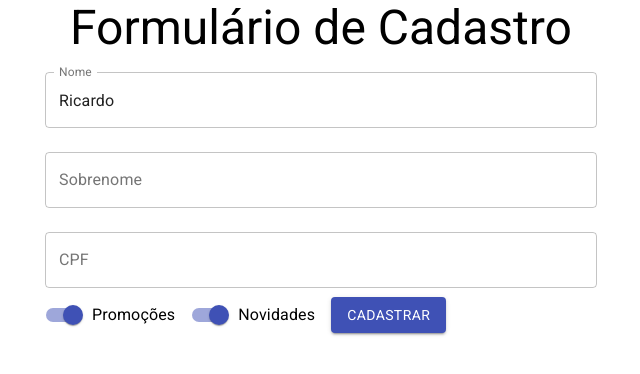
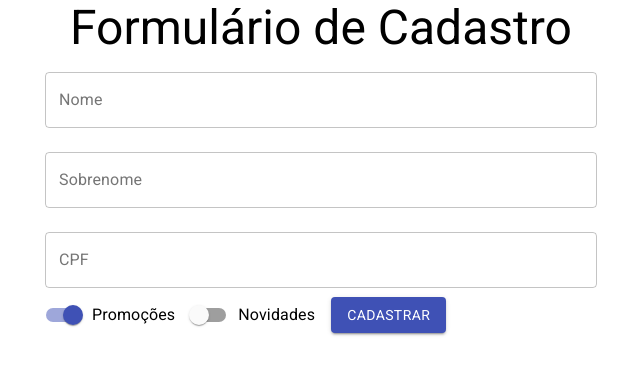
Before and after one commit to felipereiss18/form-alura, a React (Create React App) app: page / in a window 1280 px wide. Shown: the top 374 px of the page, without its empty margins (319-959 px from the left). Built offline with nearby package versions, Linux system fonts and the light colour scheme.

Commit message:
FEAT: entendendo as regras do Hooks

```diff
--- a/src/App.js
+++ b/src/App.js
@@ -9,9 +9,13 @@ function App() {
   return (
       <Container component="article" maxWidth="sm">
           <Typography variant="h3" component="h1" align="center">Formulário de Cadastro</Typography>
-          <FormularioCadastro/>
+          <FormularioCadastro aoEnviar={aoEnviarForm}/>
       </Container>
 );
 }
 
+function aoEnviarForm(dados){
+    console.log(dados)
+}
+
 export default App;
--- a/src/components/FormularioCadastro/FormularioCadastro.jsx
+++ b/src/components/FormularioCadastro/FormularioCadastro.jsx
@@ -1,25 +1,24 @@
 import React, {useState} from 'react';
 import {Switch, TextField, Button, FormControlLabel} from "@material-ui/core";
 
-function FormularioCadastro() {
+function FormularioCadastro({aoEnviar}) {
 
-    const [nome, setNome] = useState("Ricardo");
-    const [sobrenome, setSobrenome] = useState("")
+    const [nome, setNome] = useState("");
+    const [sobrenome, setSobrenome] = useState("");
+    const [cpf, setCpf] = useState("");
+    const [promocoes, setPromocoes] = useState(true);
+    const [novidades, setNovidades] = useState(false);
+
     return(
         <form
             onSubmit={event => {
                 event.preventDefault();
-                console.log(nome, sobrenome);
+                aoEnviar({nome, sobrenome, cpf, promocoes, novidades})
         }}>
             <TextField
                 value={nome}
                 onChange={event => {
-                    let tmpNome = event.target.value
-                    if(tmpNome.length >= 3){
-                        tmpNome = tmpNome.substr(0,3);
-                    }
-
-                    setNome(tmpNome);
+                    setNome(event.target.value);
                 }}
 
                 id="nome"
@@ -39,14 +38,30 @@ function FormularioCadastro() {
                 margin="normal"/>
 
             <TextField
+                value={cpf}
+                onChange={event => {
+                    setCpf(event.target.value);
+                }}
                 id="cpf"
                 label="CPF"
                 variant="outlined"
                 fullWidth
                 margin="normal"/>
 
-            <FormControlLabel control={<Switch name="promocoes" defaultChecked color="primary"/>} label="Promoções"/>
-            <FormControlLabel control={<Switch name="novidades" defaultChecked color="primary"/>} label="Novidades"/>
+            <FormControlLabel
+                checked={promocoes}
+                control={<Switch onChange={event => {
+                    setPromocoes(event.target.checked);
+                }} name="promocoes" color="primary"/>}
+                label="Promoções"/>
+            <FormControlLabel
+                control={<Switch
+                    checked={novidades}
+                    onChange={event => {
+                        setNovidades(event.target.checked);
+                    }}
+                    name="novidades" color="primary"/>}
+                label="Novidades"/>
 
             <Button variant="contained" color="primary" type="submit">Cadastrar</Button>
         </form>
```
